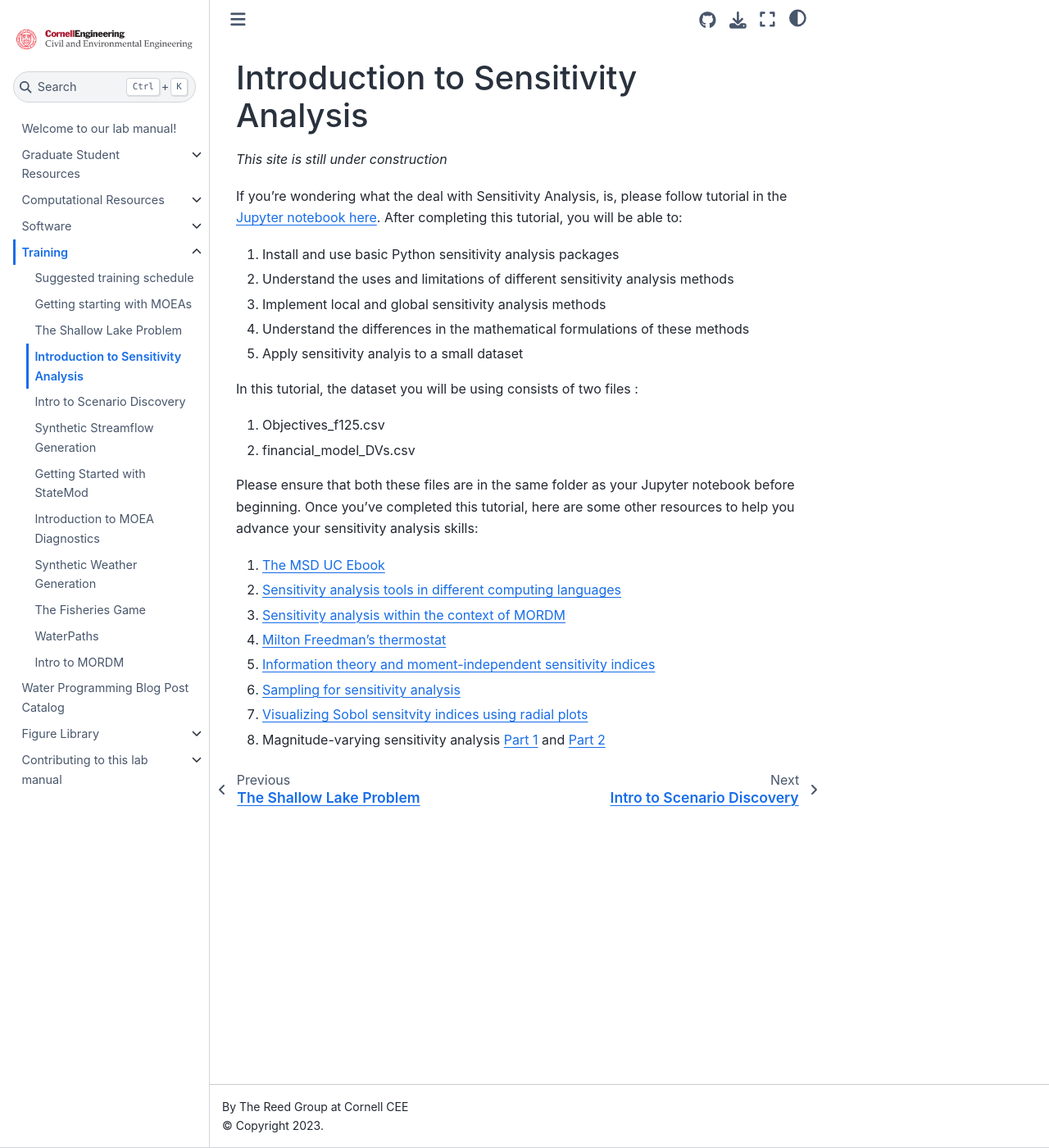
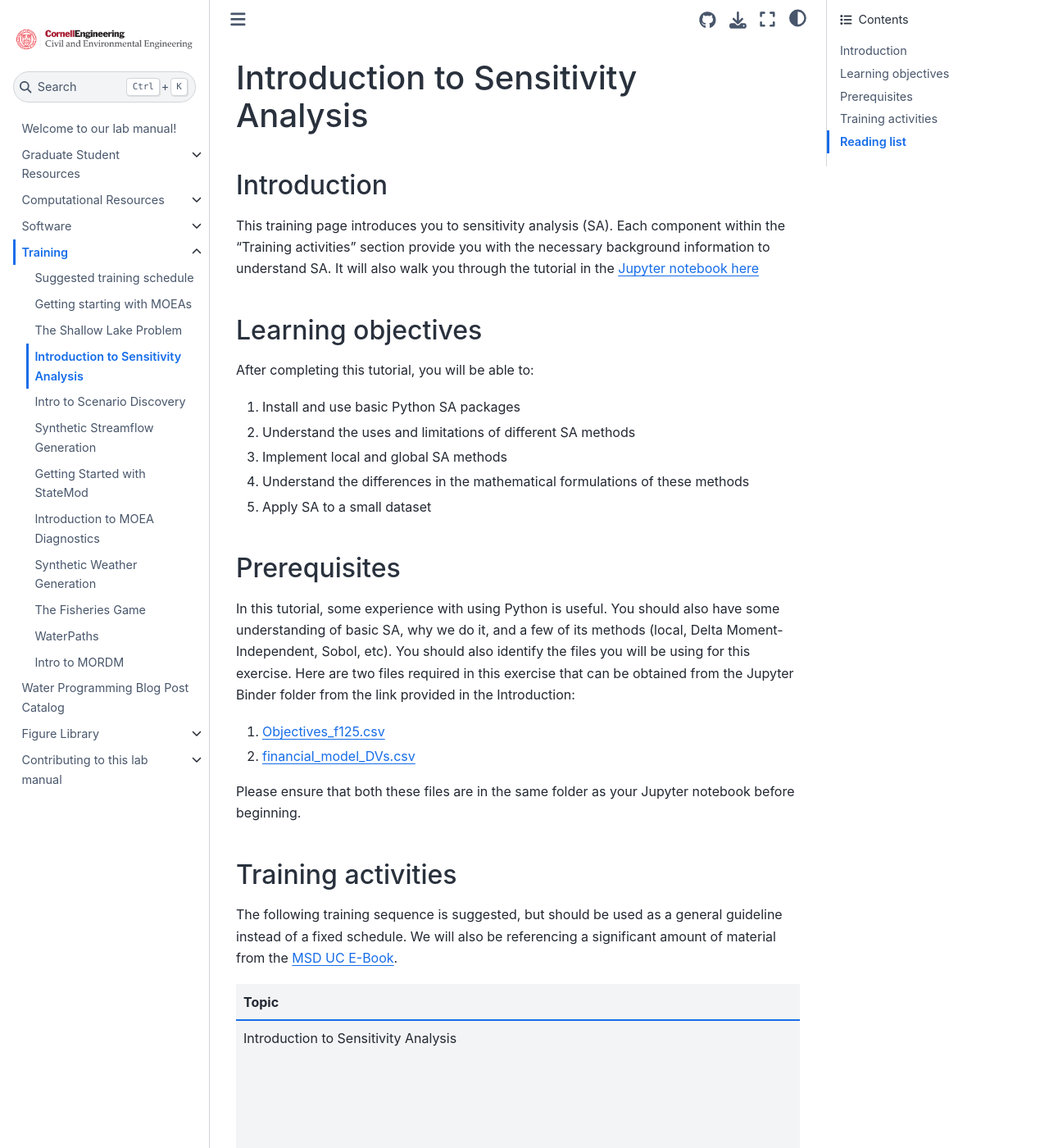
Before and after one commit to reedgroup/reedgroup.github.io, a Jupyter Book: the page built from docs/Training/intro_to_sensitivity_analysis.md, in a window 1280 px wide and 1400 px high. Shown: the whole window at 82% size. Built offline with Jupyter Book 1.0.4 settings and Sphinx 7.4.7 and the Sphinx Book theme 1.1.4, drawn with Linux system fonts in a browser that asks for light colours; pages that are not in the unit, such as notebooks, are missing from menus; some of the changed text lies outside the part shown.

Commit message:
SA training mods

```diff
--- a/docs/Training/intro_to_sensitivity_analysis.md
+++ b/docs/Training/intro_to_sensitivity_analysis.md
@@ -1,26 +1,43 @@
 # Introduction to Sensitivity Analysis
+## Introduction
+This training page introduces you to sensitivity analysis (SA). Each component within the "Training activities" section provide you with the necessary background information to understand SA. It will also walk you through the tutorial in the [Jupyter notebook
+here](https://mybinder.org/v2/gh/lbl59/lab_manual_resources/8546b1278e46f9d8b31d9de4bac6a74352799377?urlpath=lab%2Ftree%2Fsensitivity_analysis.ipynb)
 
-*This site is still under construction*
+## Learning objectives
+After completing this tutorial, you will be able to:
+1. Install and use basic Python SA packages
+2. Understand the uses and limitations of different SA methods
+3. Implement local and global SA methods
+4. Understand the differences in the mathematical formulations of these methods
+5. Apply SA to a small dataset
 
-If you're wondering what the deal with Sensitivity Analysis, is, please follow tutorial in the [Jupyter notebook
-here](https://mybinder.org/v2/gh/lbl59/lab_manual_resources/8546b1278e46f9d8b31d9de4bac6a74352799377?urlpath=lab%2Ftree%2Fsensitivity_analysis.ipynb). After completing this tutorial, you will be able to:
-1. Install and use basic Python sensitivity analysis packages
-2. Understand the uses and limitations of different sensitivity analysis methods
-3. Implement local and global sensitivity analysis methods
-4. Understand the differences in the mathematical formulations of these methods
-5. Apply sensitivity analyis to a small dataset
-
-In this tutorial, the dataset you will be using consists of two files :
-1. Objectives_f125.csv
-2. financial_model_DVs.csv
+## Prerequisites
+In this tutorial, some experience with using Python is useful. You should also have some understanding of basic SA, why we do it, and a few of its methods (local, Delta Moment-Independent, Sobol, etc). You should also identify the files you will be using for this exercise. Here are two files required in this exercise that can be obtained from the Jupyter Binder folder from the link provided in the Introduction:
+1. [Objectives_f125.csv](https://notebooks.gesis.org/binder/jupyter/user/lbl59-lab_manual_resources-smcn2zji/lab/tree/Objectives_f125.csv)
+2. [financial_model_DVs.csv](https://notebooks.gesis.org/binder/jupyter/user/lbl59-lab_manual_resources-smcn2zji/lab/tree/Objectives_f125.csv)
 
 Please ensure that both these files are in the same folder as your Jupyter notebook before beginning.
+
+## Training activities
+The following training sequence is suggested, but should be used as a general guideline instead of a fixed schedule. We will also be referencing a significant amount of material from the [MSD UC E-Book](https://uc-ebook.org/docs/html/index.html).
+
+| Topic               | Commitment   |  Tasks      | Readings | Outcomes |
+| ---------------------- |-------------| --------------- | ---------| ---------|
+| Introduction to Sensitivity Analysis | Short | None | \[1] [Global vs Local Sensitivity Analysis](https://uc-ebook.org/docs/html/3_sensitivity_analysis_the_basics.html) | Understand the different types of SA and their associated methods |
+| Understanding different SA methods | Medium | None | \[1] [Sensitivity Analysis: The Basics](https://uc-ebook.org/docs/html/3_sensitivity_analysis_the_basics.html) | Distinguishing different SA methods (variance-based, PDF-based, etc.) |
+| Exploring sensitivity analysis in different languages | Short | None | [Sensitivity analysis tools in different computing languages](https://waterprogramming.wordpress.com/2020/02/25/open-source-sensitivity-analysis-tools/) | Explore different SA packages available |
+| Using the SALib package | Short | [Download SALib](https://salib.readthedocs.io/en/latest/) | \[2] | Obtain and install the SALib package |
+| Performing sensitivity analysis | Medium | Complete the [Jupyter notebook
+activity](https://mybinder.org/v2/gh/lbl59/lab_manual_resources/8546b1278e46f9d8b31d9de4bac6a74352799377?urlpath=lab%2Ftree%2Fsensitivity_analysis.ipynb) | None | Apply SA on a simple water wholesaler problem |
+
+## Reading list
 Once you've completed this tutorial, here are some other resources to help you advance your sensitivity analysis skills:
-1. [The MSD UC Ebook](https://uc-ebook.org/docs/html/3_sensitivity_analysis_the_basics.html)
-2. [Sensitivity analysis tools in different computing languages](https://waterprogramming.wordpress.com/2020/02/25/open-source-sensitivity-analysis-tools/)
-3. [Sensitivity analysis within the context of MORDM](https://waterprogramming.wordpress.com/2022/04/26/mordm-viii-characterizing-the-effects-of-deep-uncertainty/)
-4. [Milton Freedman's thermostat](https://waterprogramming.wordpress.com/2022/02/17/milton-friedmans-thermostat-and-sensitivity-analysis-of-control-policies/)
-5. [Information theory and moment-independent sensitivity indices](https://waterprogramming.wordpress.com/2022/04/26/mordm-viii-characterizing-the-effects-of-deep-uncertainty/)
-6. [Sampling for sensitivity analysis](https://waterprogramming.wordpress.com/2020/03/23/determining-the-appropriate-number-of-samples-for-a-sensitivity-analysis/)
-7. [Visualizing Sobol sensitvity indices using radial plots](https://waterprogramming.wordpress.com/2019/08/27/a-python-implementation-of-grouped-radial-convergence-plots-to-visualize-sobol-sensitivity-analysis-results/)
-8. Magnitude-varying sensitivity analysis [Part 1](https://waterprogramming.wordpress.com/2019/02/26/magnitude-varying-sensitivity-analysis-and-visualization-part-1/) and [Part 2](https://waterprogramming.wordpress.com/2019/02/28/magnitude-varying-sensitivity-analysis-and-visualization-part-2/)
+\[1] Reed, P.M., Hadjimichael, A., Malek, K., Karimi, T., Vernon, C.R., Srikrishnan, V., Gupta, R.S., Gold, D.F., Lee, B., Keller, K., Thurber, T.B, & Rice, J.S. (2022). Addressing Uncertainty in Multisector Dynamics Research [Book]. Zenodo. https://doi.org/10.5281/zenodo.6110623 <br>
+\[2] Herman, J., &amp; Usher, W. (2017). Salib: An open-source python library for Sensitivity Analysis. The Journal of Open Source Software, 2(9), 97. https://doi.org/10.21105/joss.00097 <br>
+\[3] [Sensitivity analysis tools in different computing languages](https://waterprogramming.wordpress.com/2020/02/25/open-source-sensitivity-analysis-tools/)<br>
+\[4] [Sensitivity analysis within the context of MORDM](https://waterprogramming.wordpress.com/2022/04/26/mordm-viii-characterizing-the-effects-of-deep-uncertainty/)<br>
+\[5] [Milton Freedman's thermostat](https://waterprogramming.wordpress.com/2022/02/17/milton-friedmans-thermostat-and-sensitivity-analysis-of-control-policies/)<br>
+\[6] [Information theory and moment-independent sensitivity indices](https://waterprogramming.wordpress.com/2022/04/26/mordm-viii-characterizing-the-effects-of-deep-uncertainty/)<br>
+\[7] [Sampling for sensitivity analysis](https://waterprogramming.wordpress.com/2020/03/23/determining-the-appropriate-number-of-samples-for-a-sensitivity-analysis/)<br>
+\[8] [Visualizing Sobol sensitvity indices using radial plots](https://waterprogramming.wordpress.com/2019/08/27/a-python-implementation-of-grouped-radial-convergence-plots-to-visualize-sobol-sensitivity-analysis-results/)<br>
+\[9] Magnitude-varying sensitivity analysis [Part 1](https://waterprogramming.wordpress.com/2019/02/26/magnitude-varying-sensitivity-analysis-and-visualization-part-1/) and [Part 2](https://waterprogramming.wordpress.com/2019/02/28/magnitude-varying-sensitivity-analysis-and-visualization-part-2/)
```
Also changed, not shown: docs/Training/Linux_MOEAs_HPC.md (+1 -1 lines).
